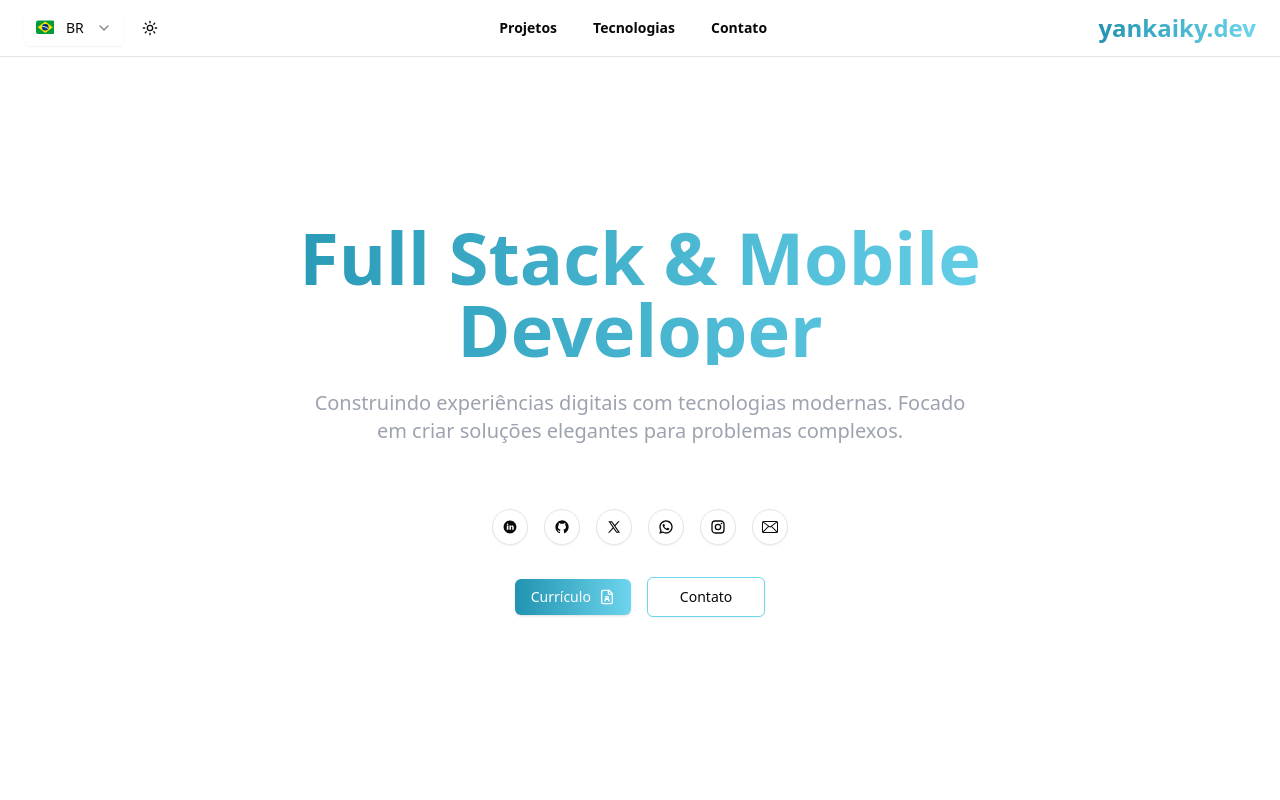
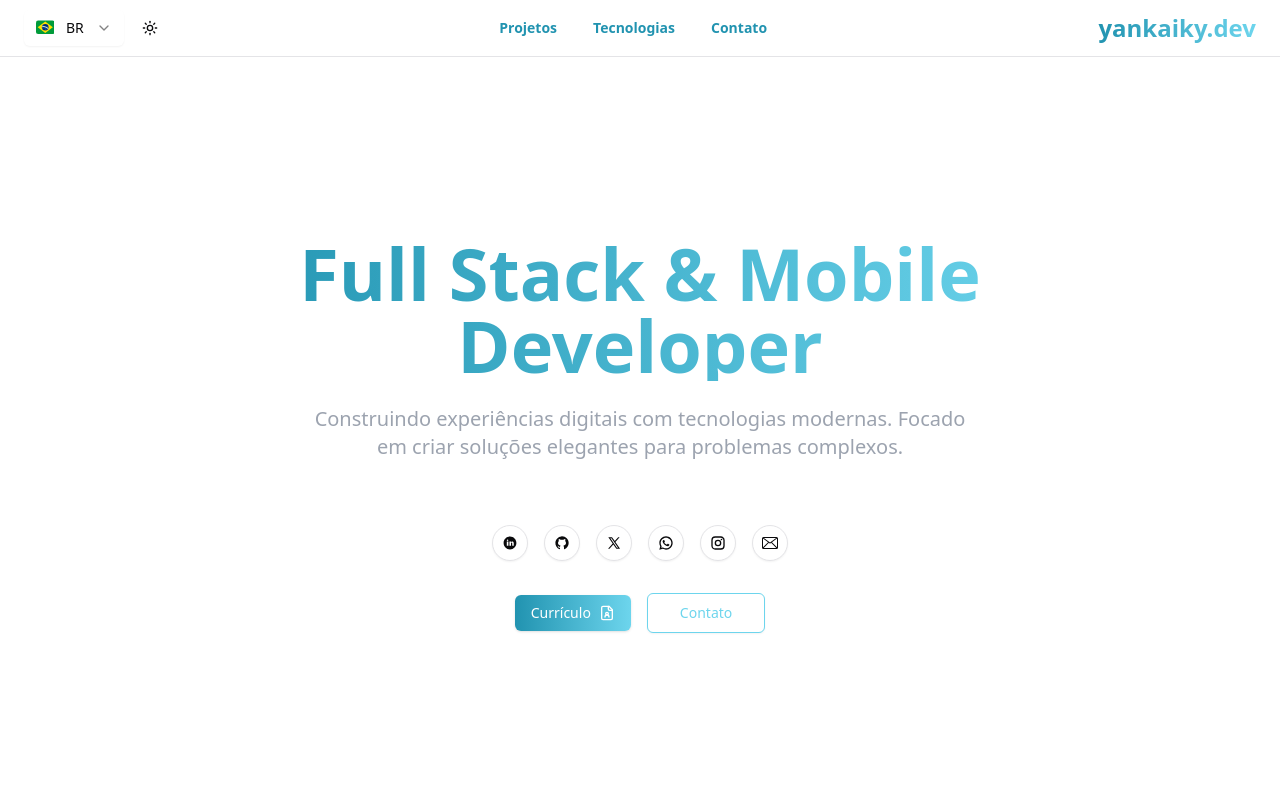
Before and after one commit to YanKaiky/portfolio-2.0, a Next.js app: page / in a window 1280 px wide. Shown: the top 800 px of the page. Built offline with nearby package versions, Linux system fonts and the light colour scheme.

Commit message:
feat(Hero): add canvas to background particles

```diff
--- a/src/components/global/hero.tsx
+++ b/src/components/global/hero.tsx
@@ -3,17 +3,98 @@
 import { FileUser } from "lucide-react";
 import { useTranslations } from "next-intl";
 import Link from "next/link";
+import { useEffect, useRef } from "react";
 import { Button } from "../ui/button";
 import { SocialMedias } from "./social.medias";
 
 export const Hero = () => {
   const t = useTranslations("hero");
 
+  const canvasRef = useRef<HTMLCanvasElement>(null);
+
+  useEffect(() => {
+    if (!canvasRef.current) return;
+
+    const canvas = canvasRef.current;
+    const ctx = canvas.getContext("2d");
+
+    if (!ctx) return;
+
+    canvas.width = window.innerWidth;
+    canvas.height = window.innerHeight;
+
+    const particles: Particle[] = [];
+    const particleCount = 100;
+
+    class Particle {
+      x: number;
+      y: number;
+      size: number;
+      speedX: number;
+      speedY: number;
+
+      constructor() {
+        this.x = Math.random() * canvas.width;
+        this.y = Math.random() * canvas.height;
+        this.size = Math.random() * 2 + 0.1;
+        this.speedX = Math.random() * 2 - 1;
+        this.speedY = Math.random() * 2 - 1;
+      }
+
+      update() {
+        this.x += this.speedX;
+        this.y += this.speedY;
+
+        if (this.x > canvas.width) this.x = 0;
+        if (this.x < 0) this.x = canvas.width;
+        if (this.y > canvas.height) this.y = 0;
+        if (this.y < 0) this.y = canvas.height;
+      }
+
+      draw() {
+        if (!ctx) return;
+        ctx.fillStyle = "rgba(255, 255, 255, 0.5)";
+        ctx.beginPath();
+        ctx.arc(this.x, this.y, this.size, 0, Math.PI * 2);
+        ctx.fill();
+      }
+    }
+
+    for (let i = 0; i < particleCount; i++) {
+      particles.push(new Particle());
+    }
+
+    function animate() {
+      if (!ctx) return;
+      ctx.clearRect(0, 0, canvas.width, canvas.height);
+
+      for (const particle of particles) {
+        particle.update();
+        particle.draw();
+      }
+
+      requestAnimationFrame(animate);
+    }
+
+    animate();
+
+    const handleResize = () => {
+      if (!canvasRef.current) return;
+      canvasRef.current.width = window.innerWidth;
+      canvasRef.current.height = window.innerHeight;
+    };
+
+    window.addEventListener("resize", handleResize);
+    return () => window.removeEventListener("resize", handleResize);
+  }, []);
+
   return (
     <section
       id="hero"
-      className="min-h-[calc(100vh-76px)] py-12 md:py-24 lg:py-32 flex flex-col items-center justify-center space-y-8 text-center"
+      className="relative min-h-[calc(100vh-76px)] py-12 md:py-24 lg:py-32 flex flex-col items-center justify-center space-y-8 text-center"
     >
+      <canvas ref={canvasRef} className="absolute inset-0 h-full w-full" />
+      <div className="relative z-10 flex flex-col items-center justify-center space-y-8 text-center">
         <div className="mx-auto px-6">
           <div className="max-w-4xl mx-auto text-center">
             <h1 className="text-6xl lg:text-7xl font-bold text-transparent bg-clip-text bg-container-gradient mb-6">
@@ -42,13 +123,14 @@ export const Hero = () => {
           <Button
             size="lg"
             variant="outline"
-          className="border-[#6dd5ed] hover:bg-[#6dd5ed]/20"
+            className="text-[#6dd5ed] border-[#6dd5ed] hover:bg-[#6dd5ed]/20"
           >
             <Link href="#contact" className="flex items-center space-x-2">
               {t("contact")}
             </Link>
           </Button>
         </div>
+      </div>
     </section>
   );
 };
--- a/src/components/global/navbar.tsx
+++ b/src/components/global/navbar.tsx
@@ -18,13 +18,22 @@ export const Navbar = () => {
         </div>
 
         <nav className="flex items-center space-x-9 text-sm font-medium">
-          <Link href="#projects" className="font-bold">
+          <Link
+            href="#projects"
+            className="text-[#2193b0] dark:text-[#6dd5ed] font-bold"
+          >
             {t("projects")}
           </Link>
-          <Link href="#stack" className="font-bold">
+          <Link
+            href="#stack"
+            className="text-[#2193b0] dark:text-[#6dd5ed] font-bold"
+          >
             {t("stack")}
           </Link>
-          <Link href="#contact" className="font-bold">
+          <Link
+            href="#contact"
+            className="text-[#2193b0] dark:text-[#6dd5ed] font-bold"
+          >
             {t("contact")}
           </Link>
         </nav>
```
Lines whose indentation alone changed are shown as unchanged.
